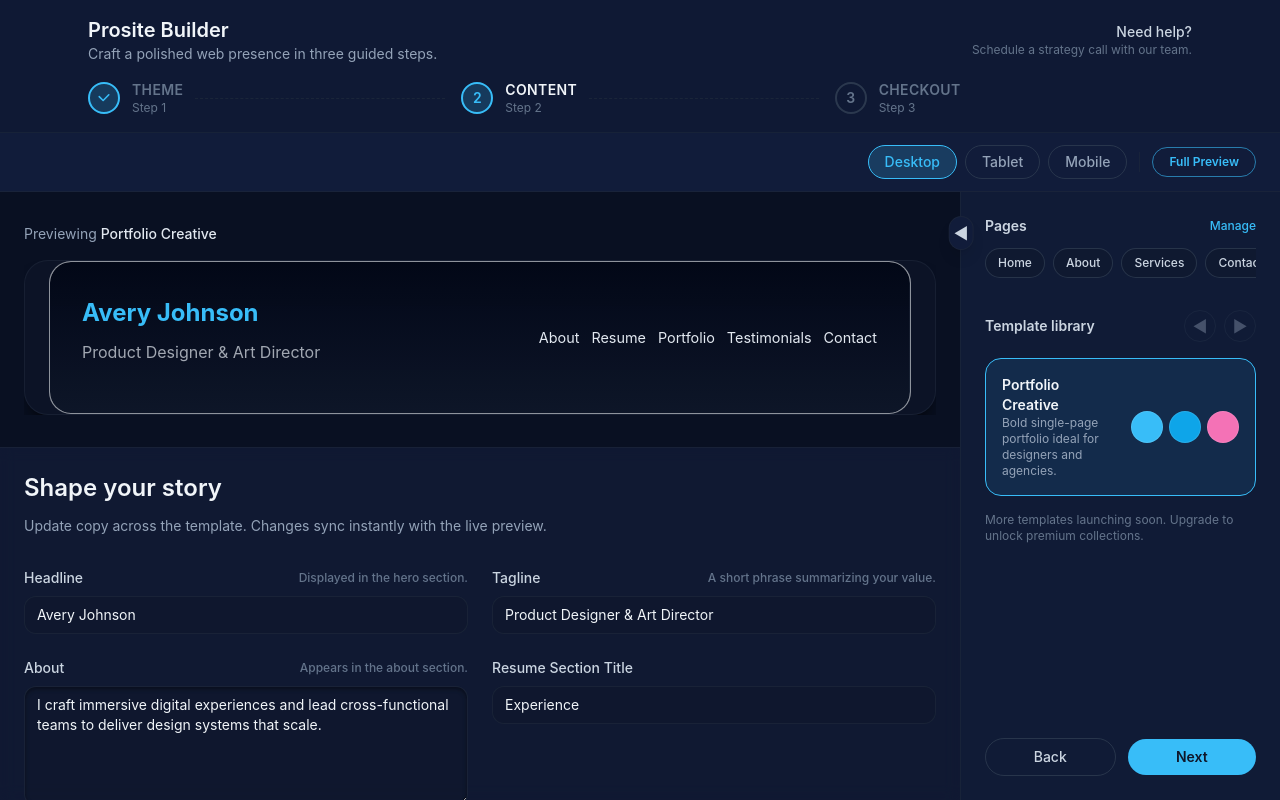
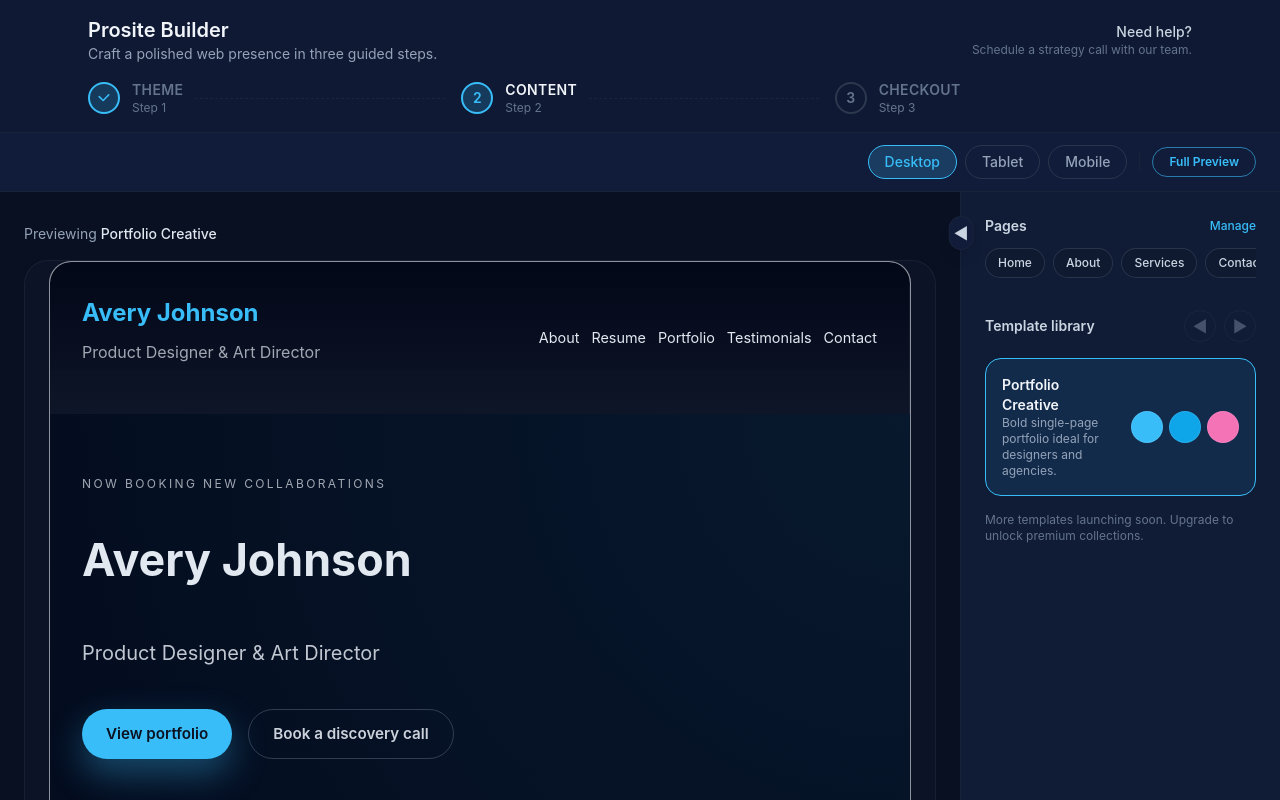
Before and after one commit to sirene76/Prosite, a Next.js app: page /builder/content in a window 1280 px wide. Shown: the top 800 px of the page. Built offline with nearby package versions, Linux system fonts and the light colour scheme.

Commit message:
Adjust builder layout to improve preview area

```diff
--- a/src/app/builder/BuilderRoot.tsx
+++ b/src/app/builder/BuilderRoot.tsx
@@ -43,14 +43,14 @@ export default function BuilderRoot({ children }: BuilderRootProps) {
           </div>
           <ProgressBar steps={steps} activeIndex={currentStep} onStepClick={(href) => router.push(href)} />
         </header>
-        <main className="flex flex-1 overflow-hidden">
-          <section className="flex flex-1 flex-col overflow-hidden">
+        <main className="flex flex-1 min-h-0">
+          <section className="flex flex-1 flex-col min-h-0">
             <div className="flex items-center justify-end border-b border-slate-800/60 bg-builder-surface px-6 py-3">
               <DeviceControls />
             </div>
-            <div className="flex flex-1 overflow-hidden">
-              <div className="flex flex-1 flex-col h-full overflow-hidden">
-                <div className="flex flex-1 overflow-hidden">
+            <div className="flex flex-1 min-h-0">
+              <div className="flex flex-1 flex-col min-h-0">
+                <div className="flex flex-1 min-h-0">
                   <WebsitePreview />
                 </div>
                 <div className="border-t border-slate-800/60 bg-builder-surface/60 backdrop-blur">
--- a/src/components/builder/WebsitePreview.tsx
+++ b/src/components/builder/WebsitePreview.tsx
@@ -69,7 +69,7 @@ export function WebsitePreview() {
   }, [srcDoc, updatePreviewDocument]);
 
   return (
-    <div className="flex flex-1 flex-col items-center justify-center overflow-hidden bg-slate-950/40 px-6 py-8">
+    <div className="flex h-full min-h-0 flex-1 flex-col items-center justify-center overflow-hidden bg-slate-950/40 px-6 py-8">
       <div className="flex w-full max-w-6xl items-center justify-start pb-4 text-sm text-slate-400">
         <p>
           Previewing <span className="font-medium text-slate-200">{selectedTemplate.name}</span>
@@ -78,7 +78,7 @@ export function WebsitePreview() {
       <div className="flex h-full w-full flex-1 items-center justify-center overflow-hidden">
         <div
           className={clsx(
-            "relative flex h-full max-h-[90vh] flex-1 items-center justify-center rounded-3xl border border-slate-800/60 bg-slate-900/60 shadow-xl shadow-black/40 transition-all",
+            "relative flex h-full max-h-[90vh] min-h-[36rem] flex-1 items-center justify-center rounded-3xl border border-slate-800/60 bg-slate-900/60 shadow-xl shadow-black/40 transition-all md:min-h-[40rem] lg:min-h-[48rem]",
             device === "mobile" && "py-8"
           )}
         >
```
